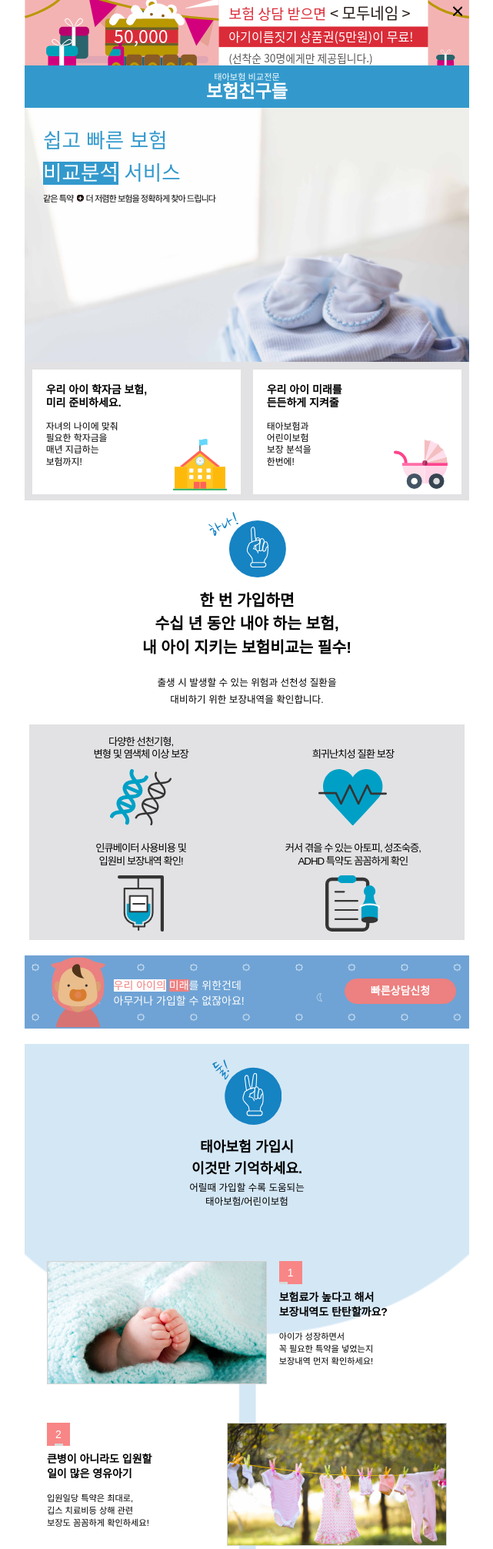
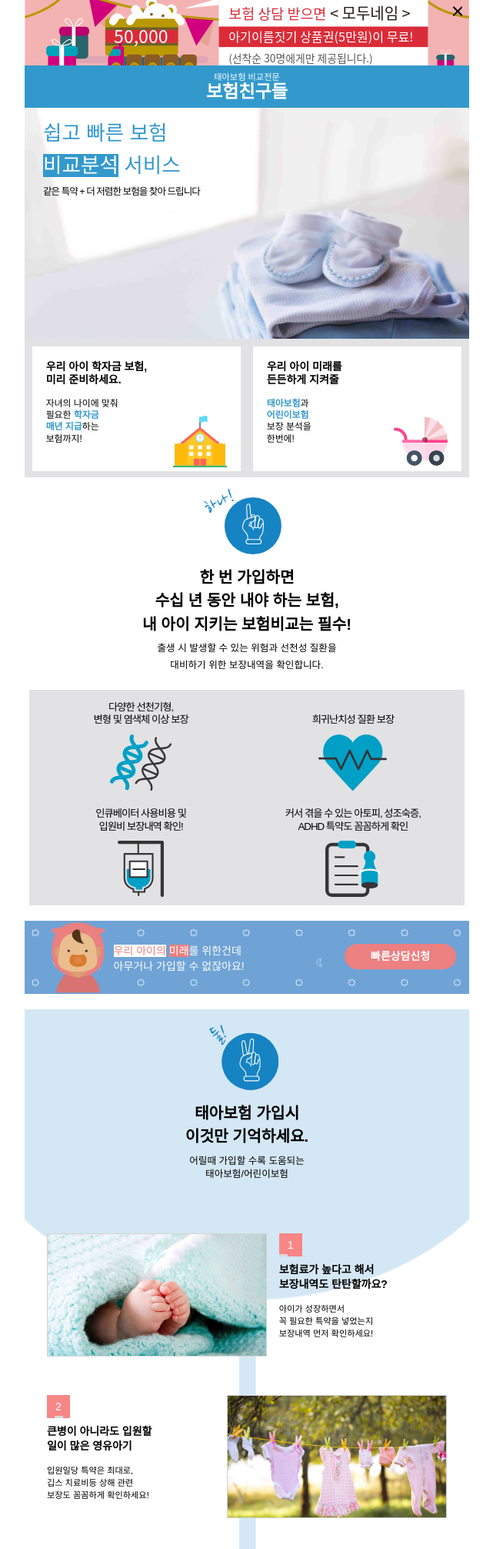
Before and after one commit to hec8897/randpage, a PHP site: page / in a window 1280 px wide. Shown: the top 2012 px of the page at 77% size, without its empty margins (319-960 px from the left). Run offline with PHP 8.4, Linux system fonts and the light colour scheme; some web fonts are replaced.

Commit message:
세부 디자인 수정

```diff
--- a/baby/css/style.css
+++ b/baby/css/style.css
@@ -208,10 +208,10 @@ body {
 }
 #index_wrap section.main_banner div.banner {
   width: 100%;
-  height: 330px;
+  height: 300px;
   background-image: url(../img/main_banner.jpg);
   background-size: cover;
-  background-position: top;
+  background-position: 50% 20%;
   padding-top: 10px;
   box-sizing: border-box;
 }
@@ -219,7 +219,7 @@ body {
   width: 250px;
   height: 120px;
   box-sizing: border-box;
-  padding-top: 20px;
+  padding-top: 10px;
   padding-left: 24px;
 }
 #index_wrap section.main_banner div.banner div.text_box h2 {
@@ -233,9 +233,9 @@ body {
   color: white;
 }
 #index_wrap section.main_banner div.banner div.text_box p {
-  font-size: 0.8rem;
+  font-size: 0.9rem;
   letter-spacing: -1px;
-  font-weight: 300;
+  font-weight: 400;
 }
 #index_wrap section.main_banner div.banner div.text_box p img {
   margin-left: 3px;
@@ -270,6 +270,10 @@ body {
   font-size: 0.85rem;
   line-height: 1.1rem;
 }
+#index_wrap section.main_banner div.figure_area figure div.figure_bottom p span {
+  color: #3399CC;
+  font-weight: bold;
+}
 #index_wrap section.main_banner div.figure_area figure div.figure_bottom .img_area {
   width: 70px;
   height: 70px;
@@ -295,6 +299,7 @@ body {
   background-image: url(../img/section1_tit.svg);
   background-repeat: no-repeat;
   background-position: center;
+  background-position-x: 30%;
   background-size: contain;
   margin-bottom: 20px;
 }
@@ -304,7 +309,7 @@ body {
   margin-bottom: 10px;
 }
 #index_wrap section.section1 h4.last_h4 {
-  margin-bottom: 30px;
+  margin-bottom: 15px;
 }
 #index_wrap section.section1 h5 {
   font-size: 0.9rem;
@@ -414,13 +419,17 @@ body {
   background-image: url(../img/section2_tit.svg);
   background-repeat: no-repeat;
   background-position: center;
+  background-position-x: 40%;
   background-size: contain;
   margin-bottom: 20px;
 }
 #index_wrap section.section2 div.section2_main h4 {
-  font-size: 1.3rem;
+  font-size: 1.45rem;
   font-weight: bold;
   margin-bottom: 10px;
+}
+#index_wrap section.section2 div.section2_main h4.last_h4 {
+  margin-bottom: 15px;
 }
 #index_wrap section.section2 div.section2_main p {
   font-size: 0.9rem;
@@ -531,7 +540,8 @@ body {
 #index_wrap section.input_area h4 {
   width: 80%;
   margin: 0 auto;
-  color: gray;
+  color: #3399CC;
+  font-weight: bold;
 }
 #index_wrap section.input_area ul.consult_btn {
   width: 80%;
@@ -547,13 +557,14 @@ body {
   box-sizing: border-box;
   overflow: hidden;
   text-align: center;
-  line-height: 35px;
+  line-height: 30px;
   margin: 3px;
   cursor: pointer;
   font-weight: normal;
   color: black;
 }
 #index_wrap section.input_area p {
+  margin-top: 30px;
   text-align: center;
 }
 #index_wrap section.input_area p a {
@@ -563,10 +574,10 @@ body {
   width: 50%;
   height: 40px;
   background: #3399CC;
-  margin: 50px auto;
+  margin: 30px auto;
   margin-bottom: 20px;
   text-align: center;
-  line-height: 40px;
+  line-height: 43px;
   font-size: 1.2rem;
   color: white;
   border-radius: 15px;
--- a/baby/index.html
+++ b/baby/index.html
@@ -26,21 +26,21 @@
                 <div class="text_box">
                     <h2>쉽고 빠른 보험</h2>
                     <h2><span>비교분석</span> 서비스</h2>
-                    <p>같은 특약 <img src="img/plus.png" alt="plus이미지"> 더 저렴한 보험을 정확하게 찾아 드립니다</p>
+                    <p>같은 특약 + 더 저렴한 보험을 찾아 드립니다</p>
                 </div>
             </div>
             <div class="figure_area">
                 <figure>
                     <h3>우리 아이 학자금 보험,</br>미리 준비하세요.</h3>
                     <div class="figure_bottom">
-                        <p>자녀의 나이에 맞춰</br>필요한 학자금을</br>매년 지급하는</br>보험까지!</p>
+                        <p>자녀의 나이에 맞춰</br>필요한 <span>학자금</span></br><span>매년 지급</span>하는</br>보험까지!</p>
                         <div class="img_area img1"></div>
                     </div>
                 </figure>
                 <figure>
                     <h3>우리 아이 미래를</br>든든하게 지켜줄</h3>
                     <div class="figure_bottom">
-                        <p>태아보험과</br>어린이보험</br>보장 분석을</br>한번에!</p>
+                        <p><span>태아보험</span>과</br><span>어린이보험</span></br>보장 분석을</br>한번에!</p>
                         <div class="img_area img2"></div>
                     </div>
                 </figure>
@@ -95,7 +95,7 @@
             <div class="section2_main">
                 <h3 class="section_tit"></h3>
                 <h4>태아보험 가입시</h4>
-                <h4>이것만 기억하세요.</h4>
+                <h4 class="last_h4">이것만 기억하세요.</h4>
                 <p>어릴때 가입할 수록 도움되는</p>
                 <p>태아보험/어린이보험</p>
 
--- a/baby/less/style.less
+++ b/baby/less/style.less
@@ -206,10 +206,10 @@ body {
 
         div.banner {
             width: 100%;
-            height: 330px;
+            height: 300px;
             background-image: url(../img/main_banner.jpg);
             background-size: cover;
-            background-position:top;
+            background-position: 50% 20%;
             padding-top: 10px;
             box-sizing: border-box;
 
@@ -217,7 +217,7 @@ body {
                 width: 250px;
                 height: 120px;
                 box-sizing: border-box;
-                padding-top: 20px;
+                padding-top: 10px;
                 padding-left: 24px;
 
                 h2 {
@@ -233,9 +233,10 @@ body {
                 }
 
                 p {
-                    font-size: 0.8rem;
+                    font-size: 0.9rem;
                     letter-spacing: -1px;
-                    font-weight: 300;
+                    font-weight: 400;
+
 
                     img {
                         margin-left: 3px;
@@ -275,6 +276,10 @@ body {
                         text-align: left;
                         font-size: 0.85rem;
                         line-height: 1.1rem;
+                        span{
+                            color: @MainColor;
+                            font-weight: bold;
+                        }
                     }
 
                     .img_area {
@@ -312,6 +317,7 @@ body {
             background-image: url(../img/section1_tit.svg);
             background-repeat: no-repeat;
             background-position: center;
+            background-position-x: 30%;
             background-size: contain;
             margin-bottom: 20px;
         }
@@ -323,7 +329,7 @@ body {
         }
 
         h4.last_h4 {
-            margin-bottom: 30px;
+            margin-bottom: 15px;
         }
 
         h5 {
@@ -412,6 +418,8 @@ body {
                 color: white;
                 float: left;
 
+
+
                 span.span1 {
                     background: white;
                     color: #ED8080;
@@ -454,15 +462,20 @@ body {
                 background-image: url(../img/section2_tit.svg);
                 background-repeat: no-repeat;
                 background-position: center;
+                background-position-x: 40%;
                 background-size: contain;
                 margin-bottom: 20px;
             }
 
             h4 {
-                font-size: 1.3rem;
+                font-size: 1.45rem;
                 font-weight: bold;
                 margin-bottom: 10px;
             }
+
+        h4.last_h4 {
+            margin-bottom:15px;
+        }
 
             p {
                 font-size: 0.9rem;
@@ -598,7 +611,8 @@ body {
         h4{
             width: 80%;
             margin: 0 auto;
-            color: gray;
+            color: @MainColor;
+            font-weight: bold;
         }
         ul.consult_btn{
             width: 80%;
@@ -614,29 +628,30 @@ body {
                 box-sizing: border-box;
                 overflow: hidden;
                 text-align: center;
-                line-height: 35px;
+                line-height: 30px;
                 margin: 3px;
                 cursor: pointer;
                 font-weight: normal;
-
                 color: black;
 
             }
         }
         p{
+            margin-top: 30px;
             text-align: center;
             a{
                 color: black;
             }
         }
+
         div.submit_btn{
             width: 50%;
             height: 40px;
             background: @MainColor;
-            margin: 50px auto;
+            margin: 30px auto;
             margin-bottom: 20px;
             text-align: center;
-            line-height: 40px;
+            line-height: 43px;
             font-size: 1.2rem;
             color: white;
             border-radius: 15px;
--- a/jemo/html/inconsult.php
+++ b/jemo/html/inconsult.php
@@ -74,7 +74,7 @@ $qa10 =$_POST['reqqa10'];
                             <option value="서울">서울특별시</option>
                             <option value="인천">인천광역시</option>
                             <option value="경기">경기도</option>
-                            <option value="서울">대전광역시</option>
+                            <option value="대전">대전광역시</option>
                             <option value="세종">세종특별자치시</option>
                             <option value="부산">부산광역시</option>
                             <option value="울산">울산광역시</option>
```
Also changed, not shown: baby/img/main_banner.jpg, baby/img/q.jpg (deleted), baby/img/section2_figure0.jpg, baby/img/section2_figure1.jpg, baby/img/section2_figure2.jpg, baby/img/section2_figure3.jpg, baby/img/t.jpg (deleted), baby/img/x.jpg (deleted).
